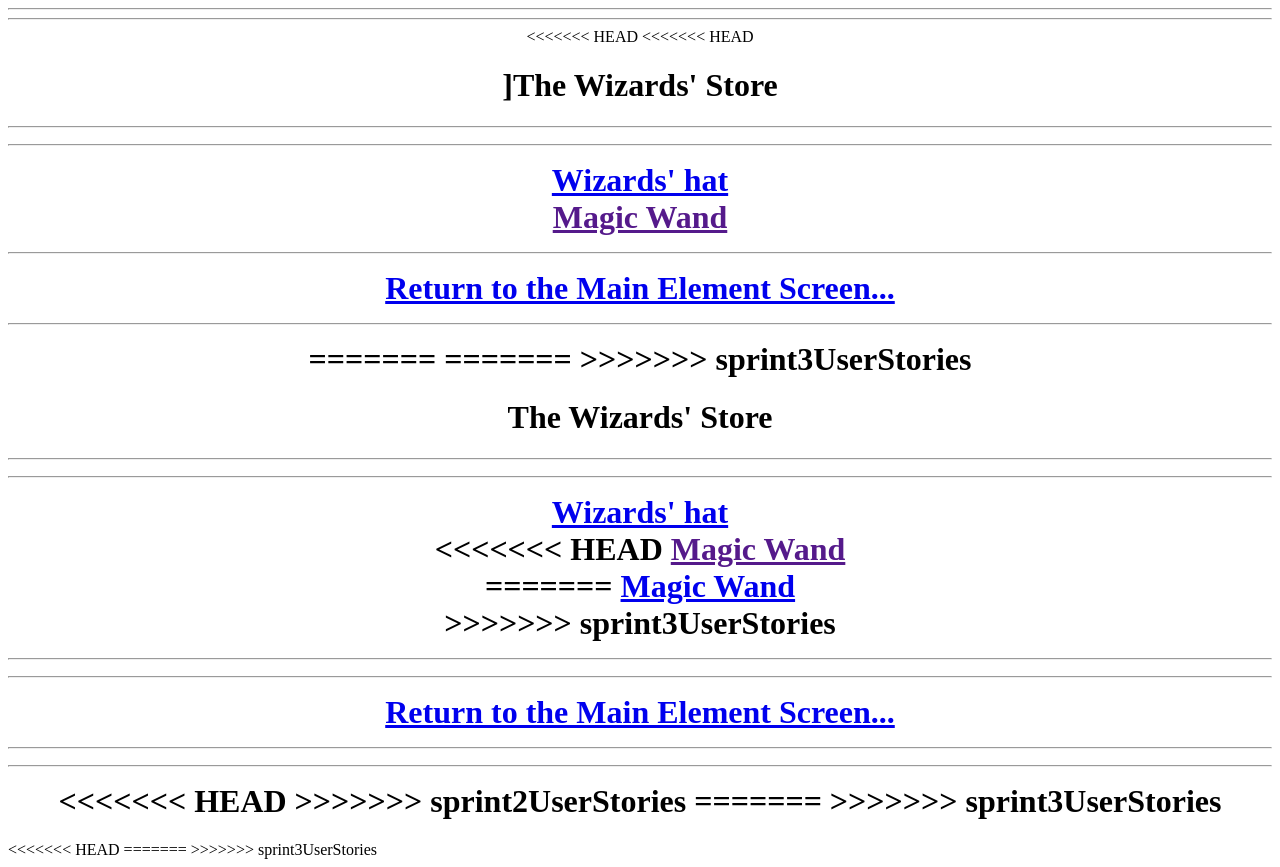
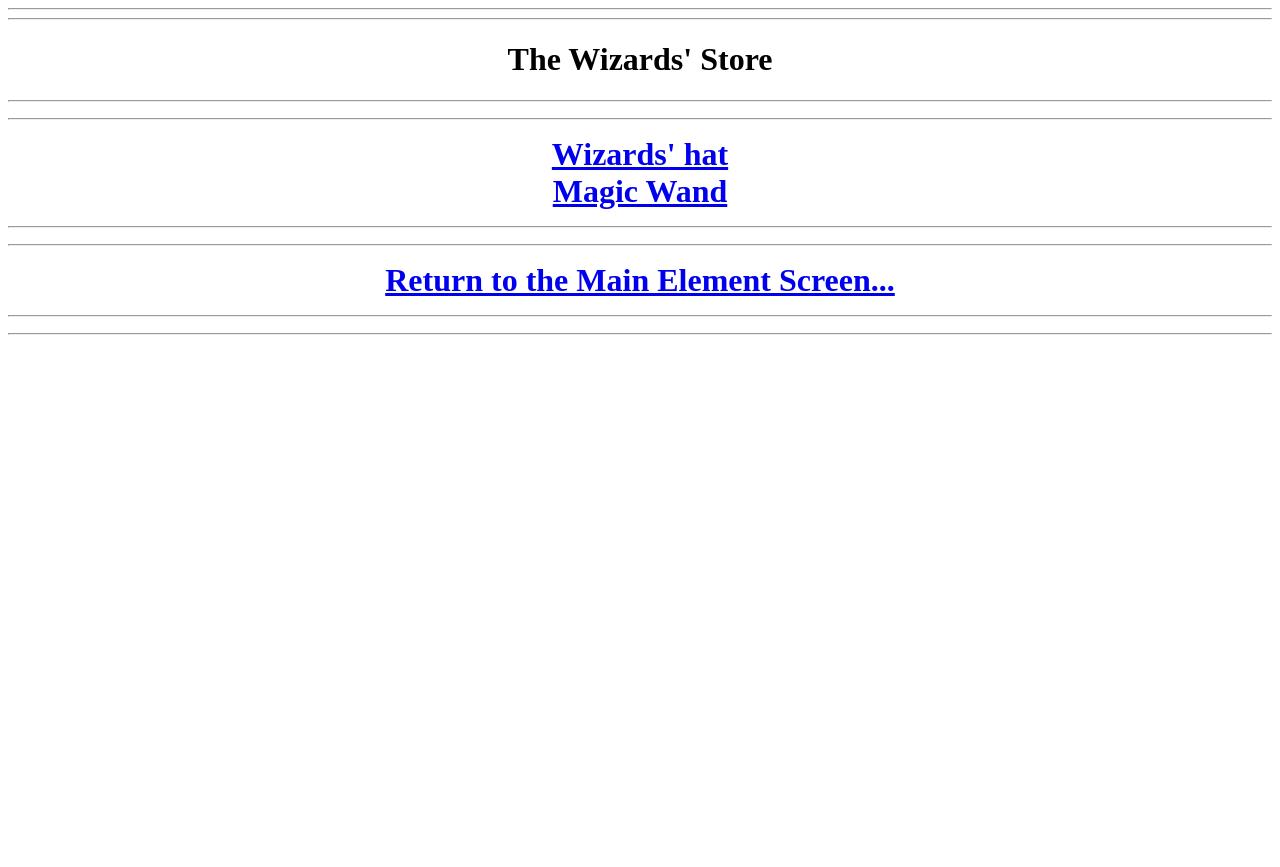
Before and after one commit to EthanReeder2/Elemental2, a plain HTML site: page store.html in a window 1280 px wide. After the commit the page ends 800 px from the top, so only its background shows below. Drawn offline with Linux system fonts and the light colour scheme.

Commit message:
fixed merging errors between branches

```diff
--- a/store.html
+++ b/store.html
@@ -3,47 +3,26 @@
 <BODY>
 <center>
 <hr><hr>
-<<<<<<< HEAD
-<<<<<<< HEAD
-<h1>]The Wizards' Store<h1>
-<hr>
-<hr>
 
-<a href="list.html">Wizards' hat</a><br>
-<a href="">Magic Wand</a><br>
-
-<hr>
-<a href="index.html">Return to the Main Element Screen...</a>
-<hr>
-=======
-=======
->>>>>>> sprint3UserStories
 <h1>The Wizards' Store<h1>
 <hr>
 <hr>
 
 <a href="hat.html">Wizards' hat</a><br>
-<<<<<<< HEAD
-<a href="">Magic Wand</a><br>
-=======
 <a href="wand.html">Magic Wand</a><br>
->>>>>>> sprint3UserStories
+
 
 <hr>
 <hr>
 <a href="index.html">Return to the Main Element Screen...</a>
 <hr>
 <hr>
-<<<<<<< HEAD
->>>>>>> sprint2UserStories
-=======
->>>>>>> sprint3UserStories
+
 
 </center>
 
 </BODY>
-<<<<<<< HEAD
+
 </HTML>
-=======
+
 </HTML>
->>>>>>> sprint3UserStories
```
Also changed, not shown: hat.html (+4 -7 lines), index.html (+0 -6 lines).
